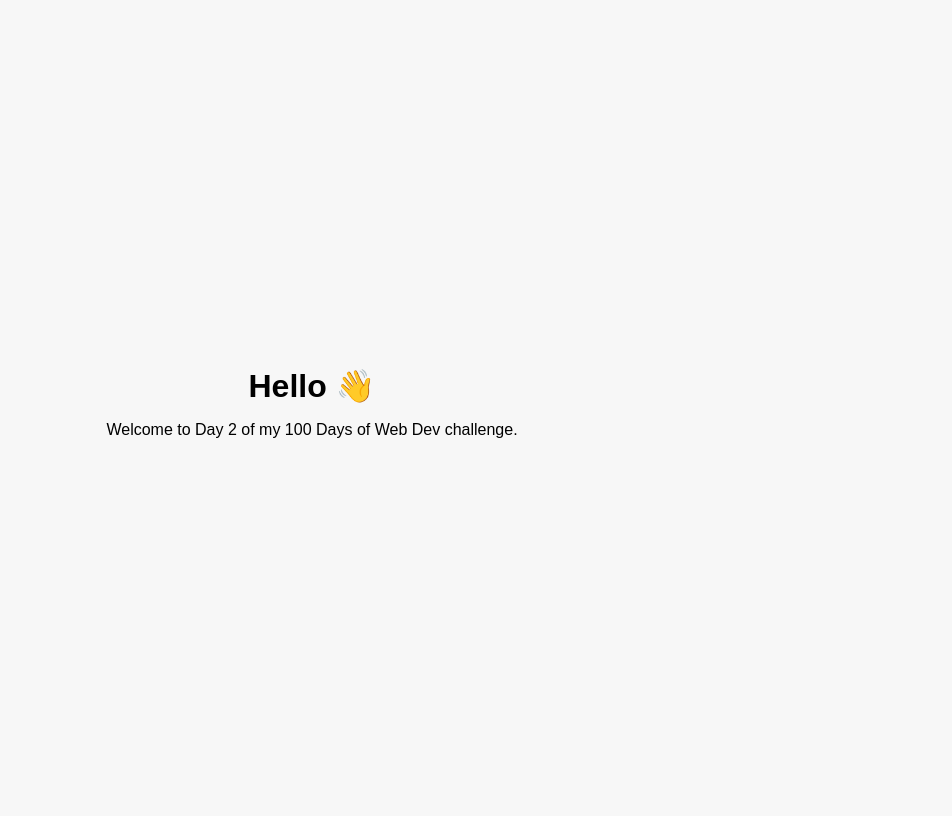
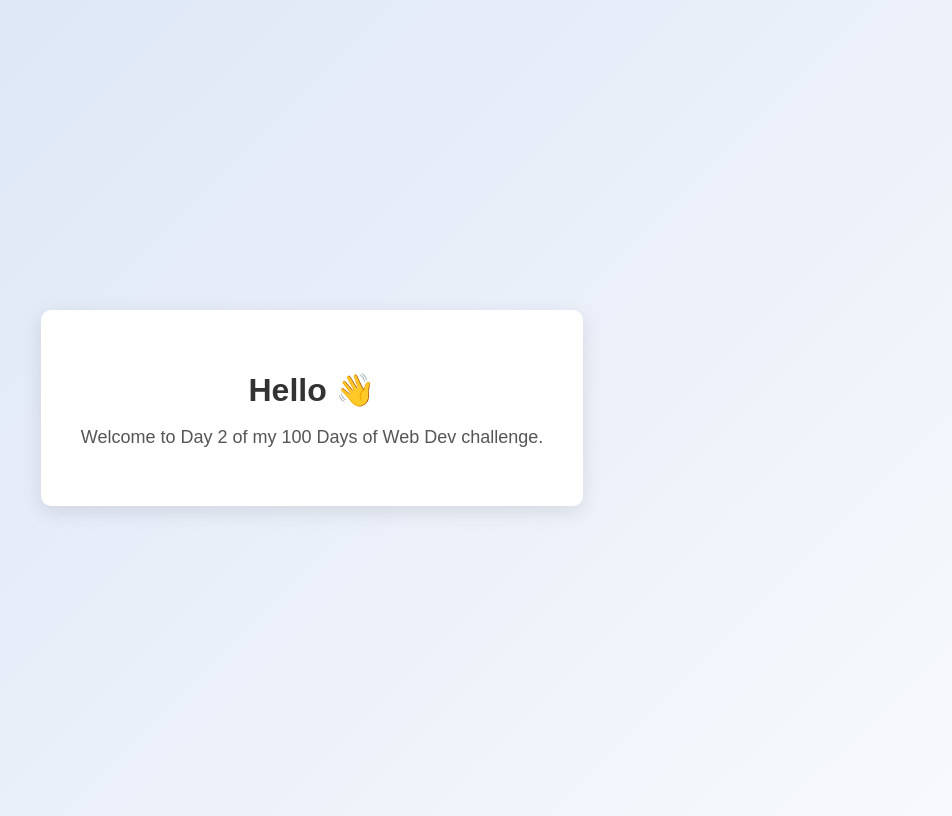
Before and after one commit to Charlx24/100-days-of-web-dev, a plain HTML site: page index.html in a window 1280 px wide. Shown: the whole page, without its empty margins (328-1280 px from the left). Drawn offline with Linux system fonts and the light colour scheme.

Commit message:
Refactor CSS for improved layout and design
Updated styles for body and container with a gradient background and improved layout.

```diff
--- a/index.html
+++ b/index.html
@@ -5,21 +5,41 @@
     <meta name="viewport" content="width=device-width, initial-scale=1.0">
     <title>Day 2 - My Web Dev Challenge</title>
     <style>
+        <style>
+    * {
+        margin: 0;
+        padding: 0;
+        box-sizing: border-box;
+    }
+
     body {
         font-family: Arial, sans-serif;
-            background: #f7f7f7;
+        background: linear-gradient(135deg, #d9e4f5, #f7f9fc);
+        height: 100vh;
         display: flex;
         justify-content: center;
         align-items: center;
-            height: 100vh;
-            margin: 0;
     }
+
     .container {
         text-align: center;
+        background: white;
+        padding: 40px;
+        border-radius: 10px;
+        box-shadow: 0 6px 20px rgba(0,0,0,0.1);
     }
+
     h1 {
+        color: #333;
         margin-bottom: 10px;
     }
+
+    p {
+        color: #555;
+        font-size: 18px;
+    }
+</style>
+
     </style>
 </head>
 <body>
```
Lines whose indentation alone changed are shown as unchanged.
